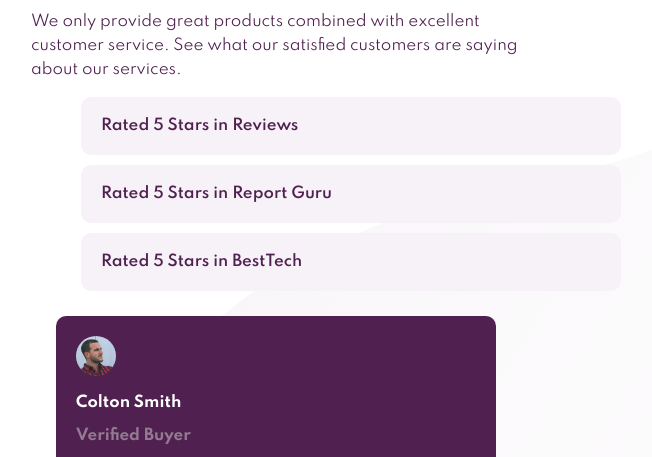
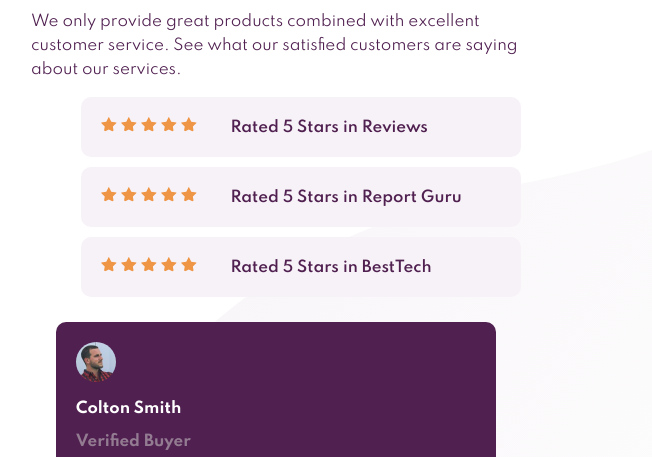
Before and after one commit to rdburdett/social-proof-frontend-mentor, a plain HTML site: page index.html in a window 1280 px wide. Shown: the part 340-797 px from the top of the page, without its empty margins (97-749 px from the left). Drawn offline with Linux system fonts and the light colour scheme.

Commit message:
add SVG stars

```diff
--- a/index.html
+++ b/index.html
@@ -26,9 +26,35 @@
 
       <section class="ratings">
         <ul>
-          <li>Rated 5 Stars in Reviews</li>
-          <li>Rated 5 Stars in Report Guru</li>
-          <li>Rated 5 Stars in BestTech</li>
+          <li>
+            <div class="star-rating">
+              <img src="images/icon-star.svg" class="star">
+              <img src="images/icon-star.svg" class="star">
+              <img src="images/icon-star.svg" class="star">
+              <img src="images/icon-star.svg" class="star">
+              <img src="images/icon-star.svg" class="star">
+            </div>
+            Rated 5 Stars in Reviews</li>
+          <li>
+            <div class="star-rating">
+              <img src="images/icon-star.svg" class="star">
+              <img src="images/icon-star.svg" class="star">
+              <img src="images/icon-star.svg" class="star">
+              <img src="images/icon-star.svg" class="star">
+              <img src="images/icon-star.svg" class="star">
+            </div>
+            Rated 5 Stars in Report Guru
+          </li>
+          <li>
+            <div class="star-rating">
+              <img src="images/icon-star.svg" class="star">
+              <img src="images/icon-star.svg" class="star">
+              <img src="images/icon-star.svg" class="star">
+              <img src="images/icon-star.svg" class="star">
+              <img src="images/icon-star.svg" class="star">
+            </div>
+            Rated 5 Stars in BestTech
+          </li>
         </ul>
       </section>
 
--- a/style.css
+++ b/style.css
@@ -28,7 +28,7 @@ p {
 }
 
 .ratings {
-  width: 600px;
+  width: 500px;
 }
 
 li {
@@ -47,10 +47,6 @@ li {
   border-radius: 10px;
   margin: 25px;
   padding: 20px;
-}
-
-.reviews div {
-  /* padding: 10px; */
 }
 
 h2 {
@@ -74,6 +70,16 @@ img {
   width: auto;
 }
 
+.star-rating {
+  display: inline;
+  padding-right: 30px;
+}
+
+.star {
+  height: 15px;
+  width: auto
+}
+
 .attribution {
   font-size: 11px;
   text-align: center;
```
